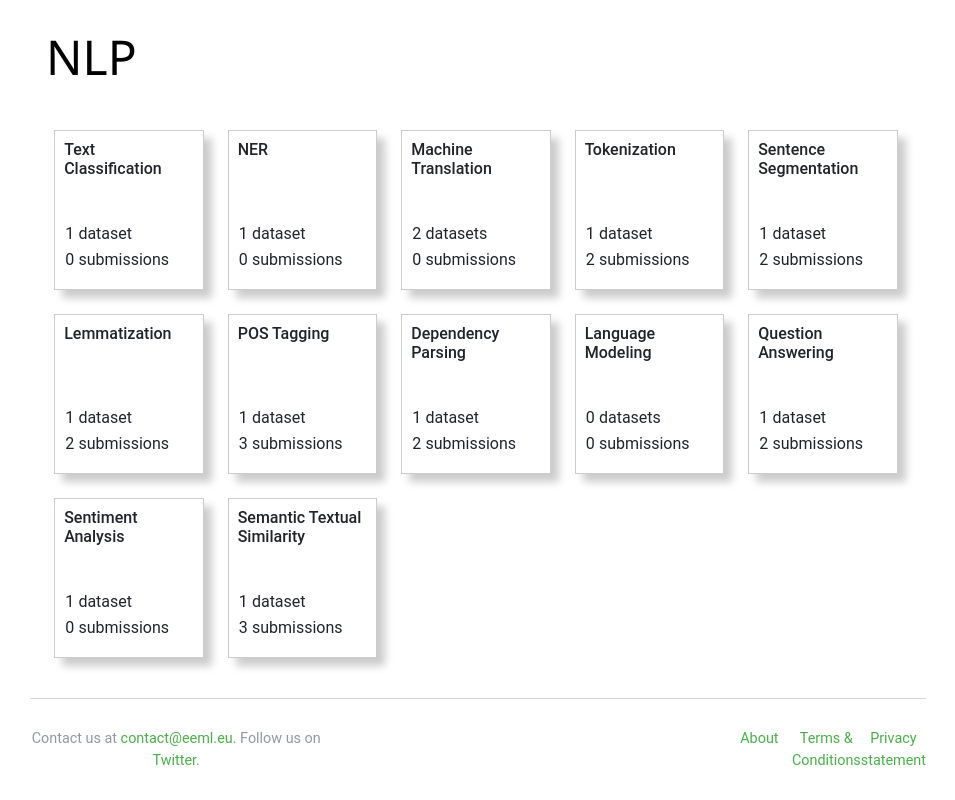
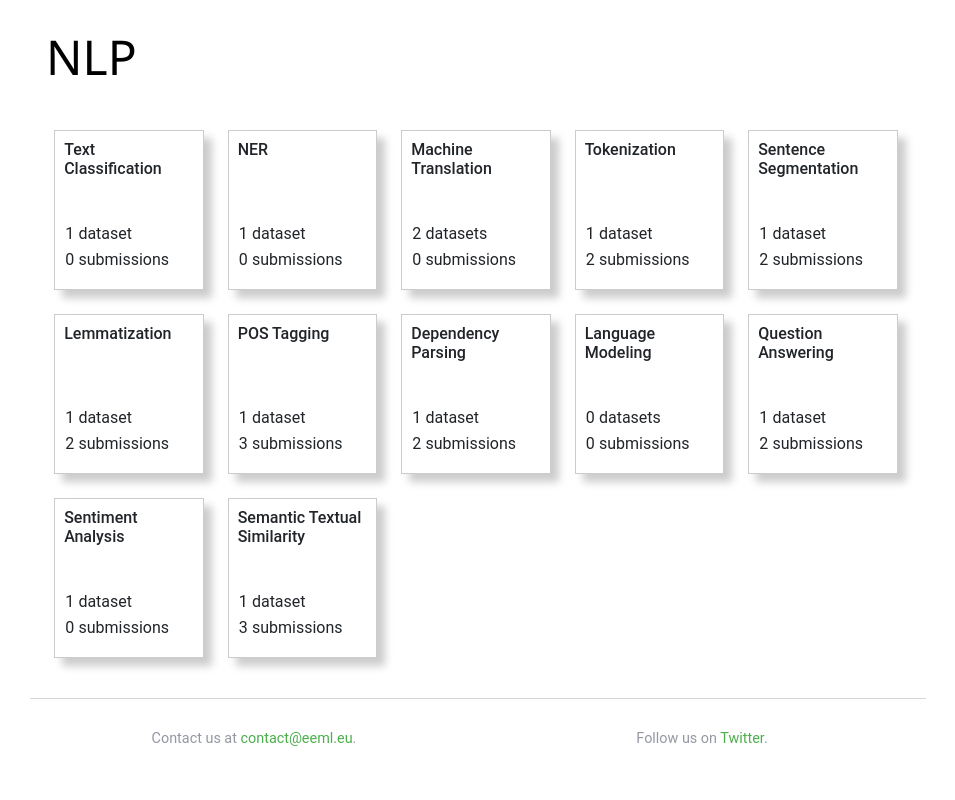
Before and after one commit to LiroBenchmark/LiroBenchmark.github.io, a React (Create React App) app: page / in a window 1280 px wide. Shown: the part 237-1037 px from the top of the page, without its empty margins (162-1117 px from the left). After the commit the page ends 1015 px from the top, so only its background shows below. Built offline with nearby package versions, Linux system fonts and the light colour scheme; what webfontloader would draw is missing.

Commit message:
Removed unused footer elements

```diff
--- a/src/Components/Footer.js
+++ b/src/Components/Footer.js
@@ -13,18 +13,10 @@ class Footer extends React.Component {
       <footer className="footer">
         <div className="footer-content">
           <div className="footer-message">
-            Contact us at <a href="mailto:contact@eeml.eu">contact@eeml.eu</a>. Follow us on{' '}
-            <a href="https://twitter.com/EEMLcommunity">Twitter</a>.
+            Contact us at <a href="mailto:contact@eeml.eu">contact@eeml.eu</a>.
           </div>
-          <div className="footer-space"> </div>
-          <div className="footer-link">
-            <a href={UrlBuilder.aboutPageUrl}>About</a>
-          </div>
-          <div className="footer-link">
-            <a href={UrlBuilder.termsAndConditionsPageUrl}>Terms &amp; Conditions</a>
-          </div>
-          <div className="footer-link">
-            <a href={UrlBuilder.privacyStatementPageUrl}>Privacy statement</a>
+          <div className="footer-message">
+            Follow us on <a href="https://twitter.com/EEMLcommunity">Twitter</a>.
           </div>
         </div>
       </footer>
```
